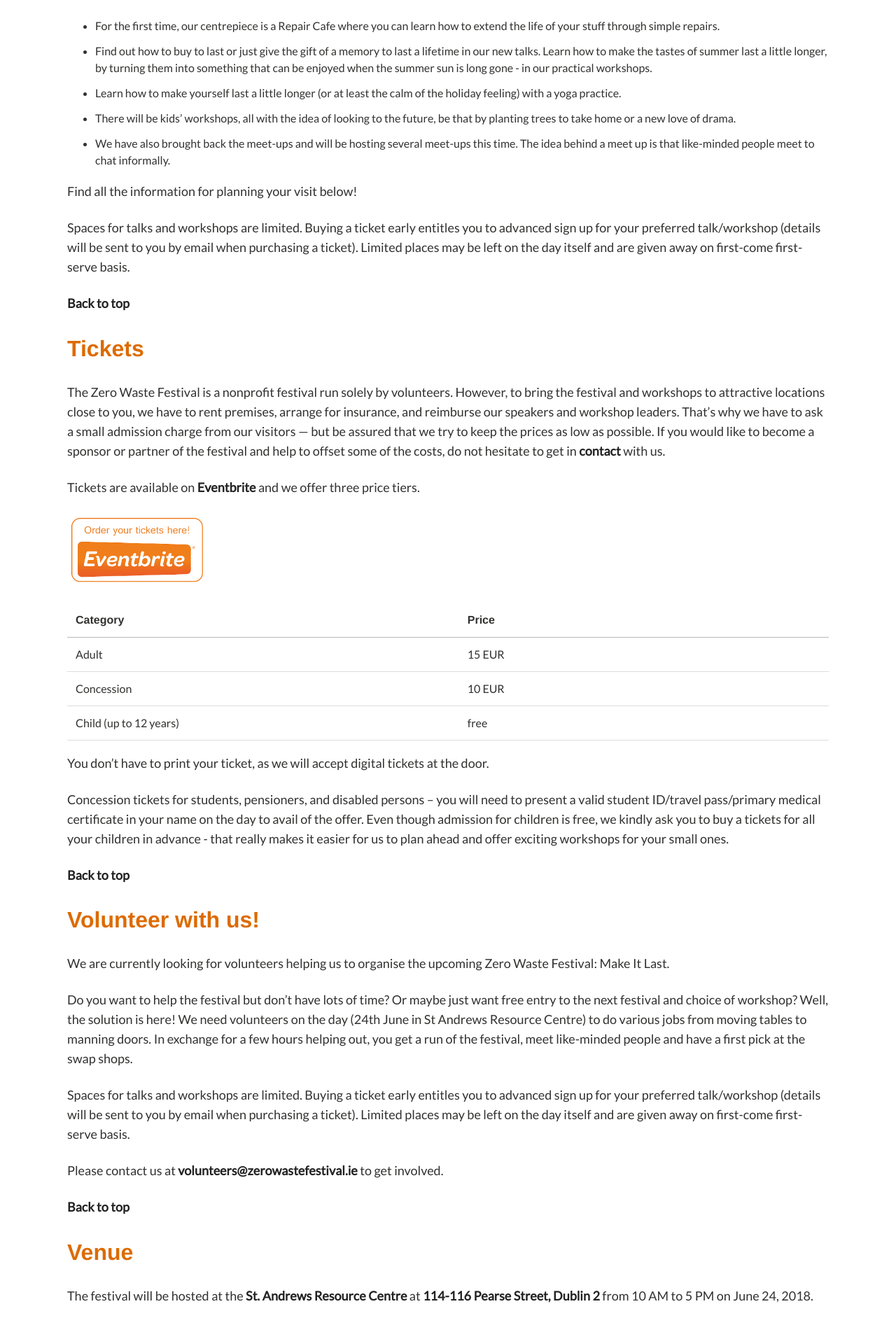
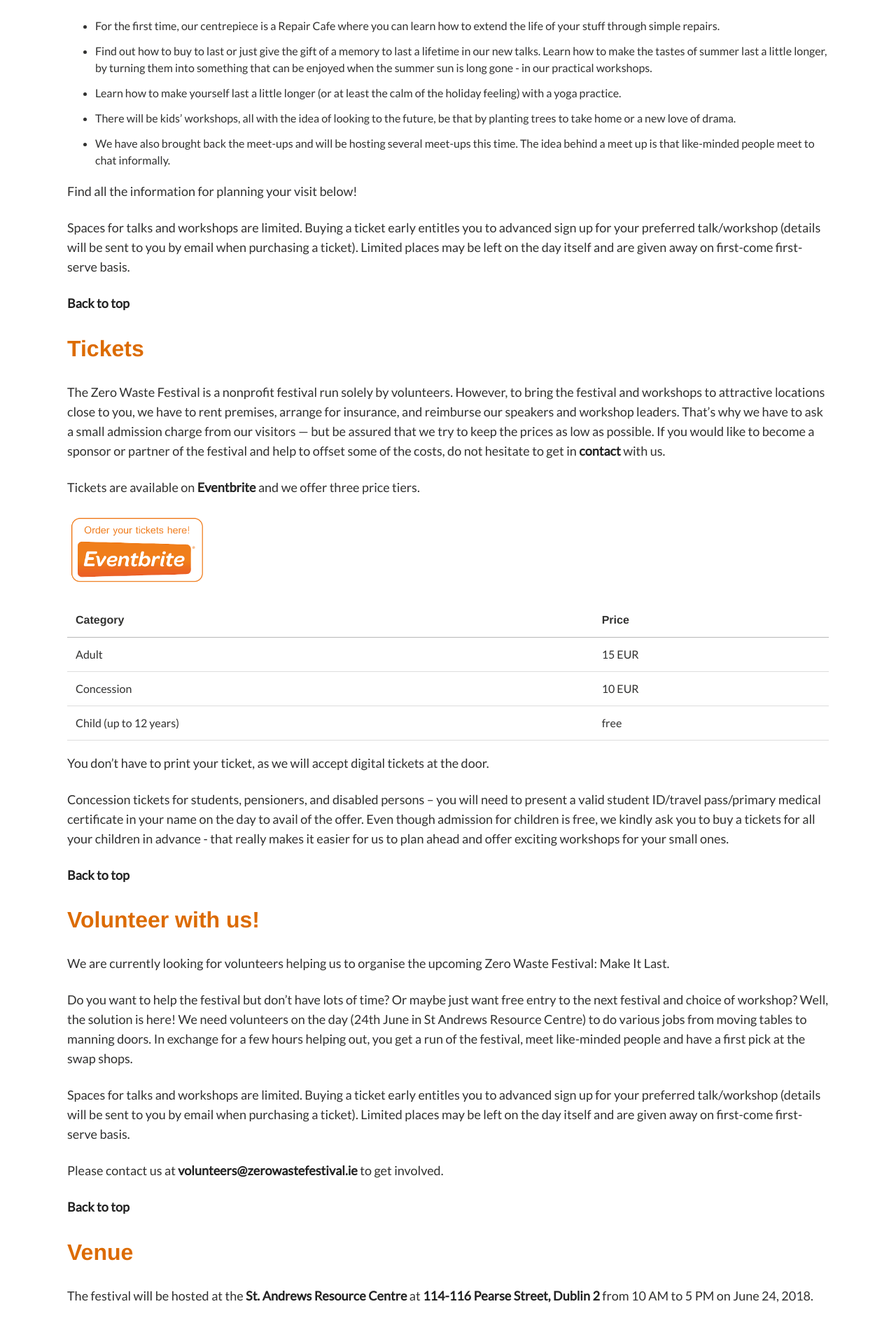
Before and after one commit to zerowastefestival/zerowastefestival.github.io, a Jekyll site: the page built from 2018-06-festival.md, in a window 1280 px wide. Shown: the part 2778-4681 px from the top of the page at 70% size. Built offline with Jekyll 4.4.1, drawn with Linux system fonts in a browser that asks for light colours; some web fonts are replaced.

Commit message:
fixed table

```diff
--- a/2018-06-festival.md
+++ b/2018-06-festival.md
@@ -64,11 +64,11 @@ Tickets are available on [Eventbrite](https://www.eventbrite.ie/e/zero-waste-fes
 
 [![Tickets](/images/logos-external/eventbrite-button.png "Zero Waste Festival 2018 Tickets"){:height="200px" width="200px"}](https://www.eventbrite.ie/e/zero-waste-festival-make-it-last-tickets-46691494517){:target="blank"}<br>
 
-| Category               | Price  |   |   |   |
-|------------------------|--------|---|---|---|
-| Adult                  | 15 EUR |   |   |   |
-| Concession             | 10 EUR |   |   |   |
-| Child (up to 12 years) | free   |   |   |   |
+| Category               | Price  |
+|------------------------|--------|
+| Adult                  | 15 EUR |
+| Concession             | 10 EUR |
+| Child (up to 12 years) | free   |
 
 You don't have to print your ticket, as we will accept digital tickets at the door.
 
```
